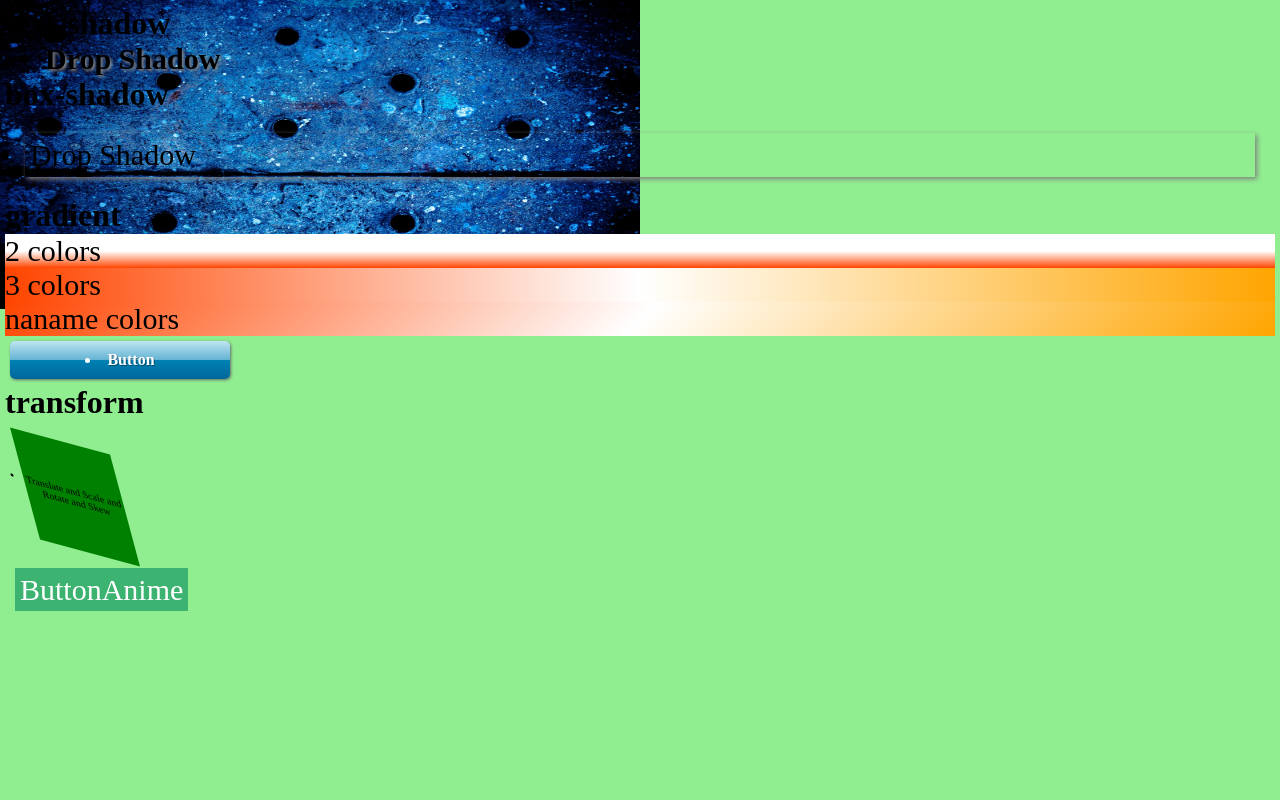
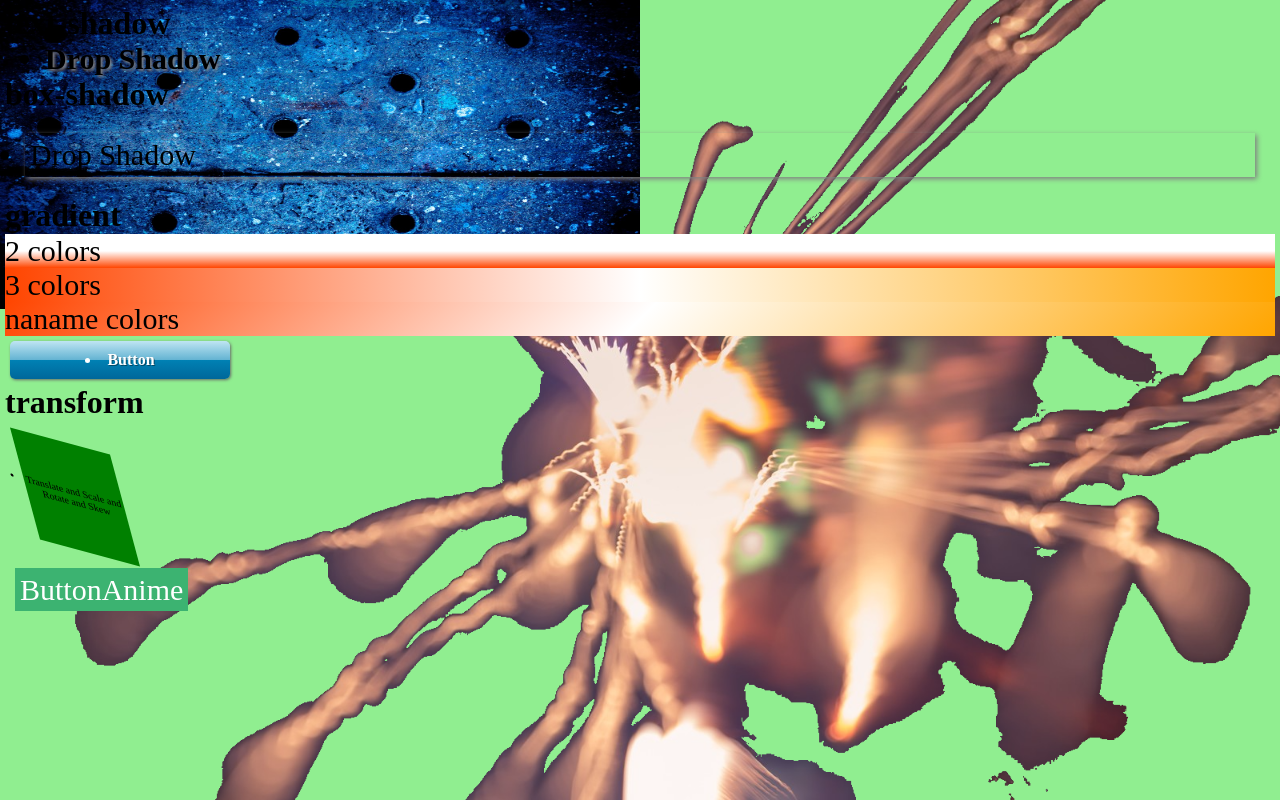
Before and after one commit to kkk3haha/web1-9, a plain HTML site: page index.html in a window 1280 px wide. Drawn offline with Linux system fonts and the light colour scheme.

Commit message:
Update default.css

```diff
--- a/css/default.css
+++ b/css/default.css
@@ -5,7 +5,7 @@
 }
 
 body{
-  background-image:url(../picture/freeback1.jpg),url(../picture/freeback2.jpg);
+  background-image:url(../picture/freeback1.jpg),url(../picture/freeback2.png);
   background-repeat:no-repeat,no-repeat;
   background-size:50% 50% ,cover;
   background-color:lightgreen;
```
